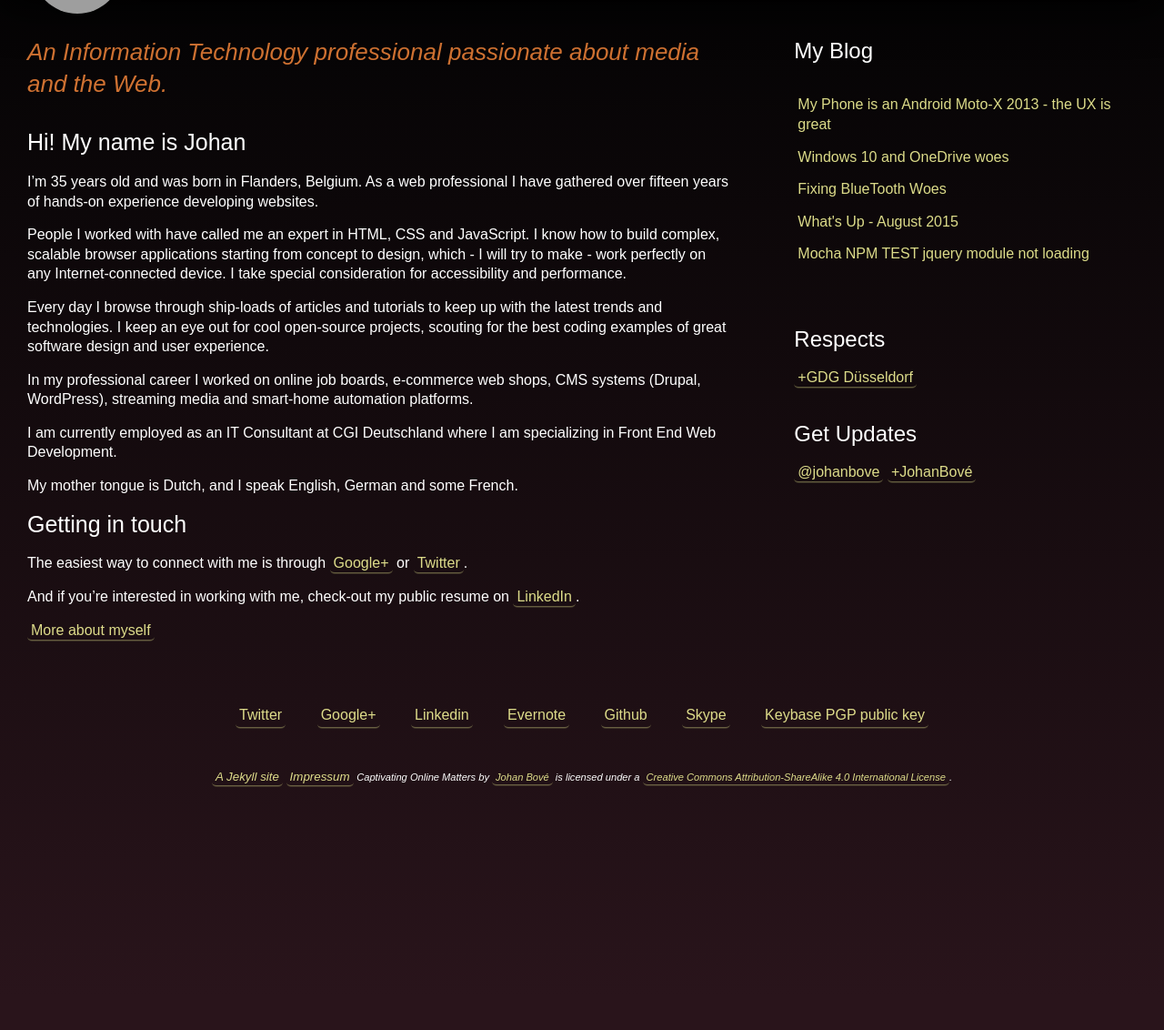
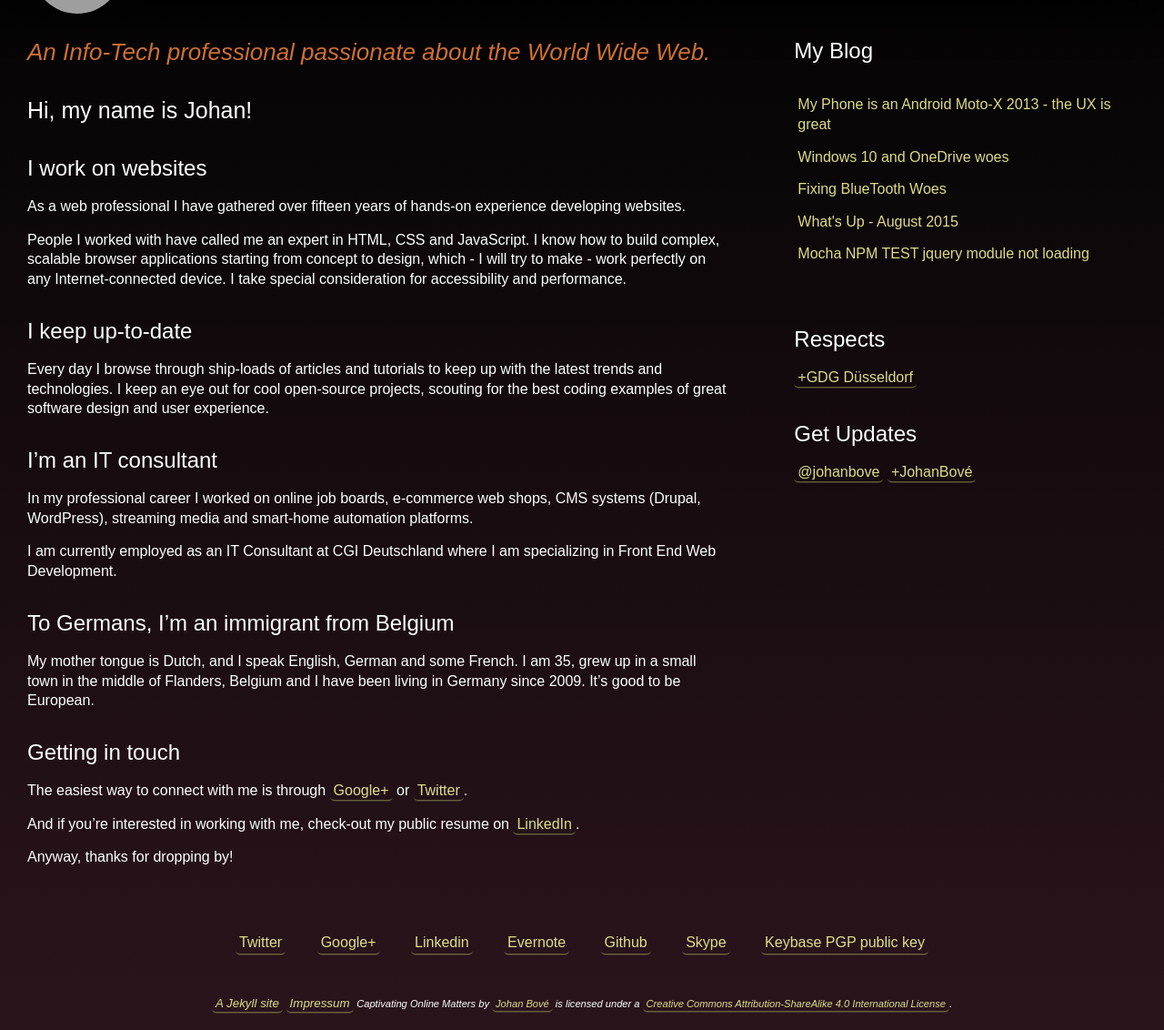
Before and after one commit to johanbove/johanbove.github.io, a Jekyll site: the page built from index.markdown, in a window 1280 px wide and 1237 px high, cut to the strip 105-1237 px from the top of the window. Shown: the whole strip at 91% size. Built offline with Jekyll 4.4.1, drawn with Linux system fonts in a browser that asks for light colours; grey boxes are pictures that could not be loaded.

Commit message:
Changed index
Introduction

```diff
--- a/index.markdown
+++ b/index.markdown
@@ -10,27 +10,37 @@ Getting current year for calculating my age.
 {%endcomment%}
 {% assign currentyear = site.time | date:'%Y' %}
 
-# _An Information Technology professional passionate about media and the Web._
-
-## Hi! My name is Johan
+# _An Info-Tech professional passionate about the World Wide Web._
 
 <!-- So this is totally assuming I am still alive when you read this... *darkthoughts* -->
-I'm {{ currentyear | minus:site.birthyear }} years old and was born in Flanders, Belgium. As a web professional I have gathered over fifteen years of hands-on experience developing websites.
+
+## Hi, my name is Johan!
+
+### I work on websites
+
+As a web professional I have gathered over fifteen years of hands-on experience developing websites.
 
 People I worked with have called me an expert in HTML, CSS and JavaScript. I know how to build complex, scalable browser applications starting from concept to design, which - I will try to make - work perfectly on any Internet-connected device. I take special consideration for accessibility and performance.
 
+### I keep up-to-date
+
 Every day I browse through ship-loads of articles and tutorials to keep up with the latest trends and technologies. I keep an eye out for cool open-source projects, scouting for the best coding examples of great software design and user experience.
+
+### I'm an IT consultant
 
 In my professional career I worked on online job boards, e-commerce web shops, CMS systems (Drupal, WordPress), streaming media and smart-home automation platforms.
 
 I am currently employed as an IT Consultant at CGI Deutschland where I am specializing in Front End Web Development.
 
+### To Germans, I'm an immigrant from Belgium
+
 My mother tongue is Dutch, and I speak English, German and some French.
+I am {{ currentyear | minus:site.birthyear }}, grew up in a small town in the middle of Flanders, Belgium and I have been living in Germany since 2009. It's good to be European.
 
-## Getting in touch
+### Getting in touch
 
 The easiest way to connect with me is through [Google+](//plus.google.com/u/0/+JohanBové) or [Twitter](//twitter.com/johanbove).
 
 And if you're interested in working with me, check-out my public resume on [LinkedIn](//de.linkedin.com/in/johanbove).
 
-[More about myself](/about)
+Anyway, thanks for dropping by!
```
